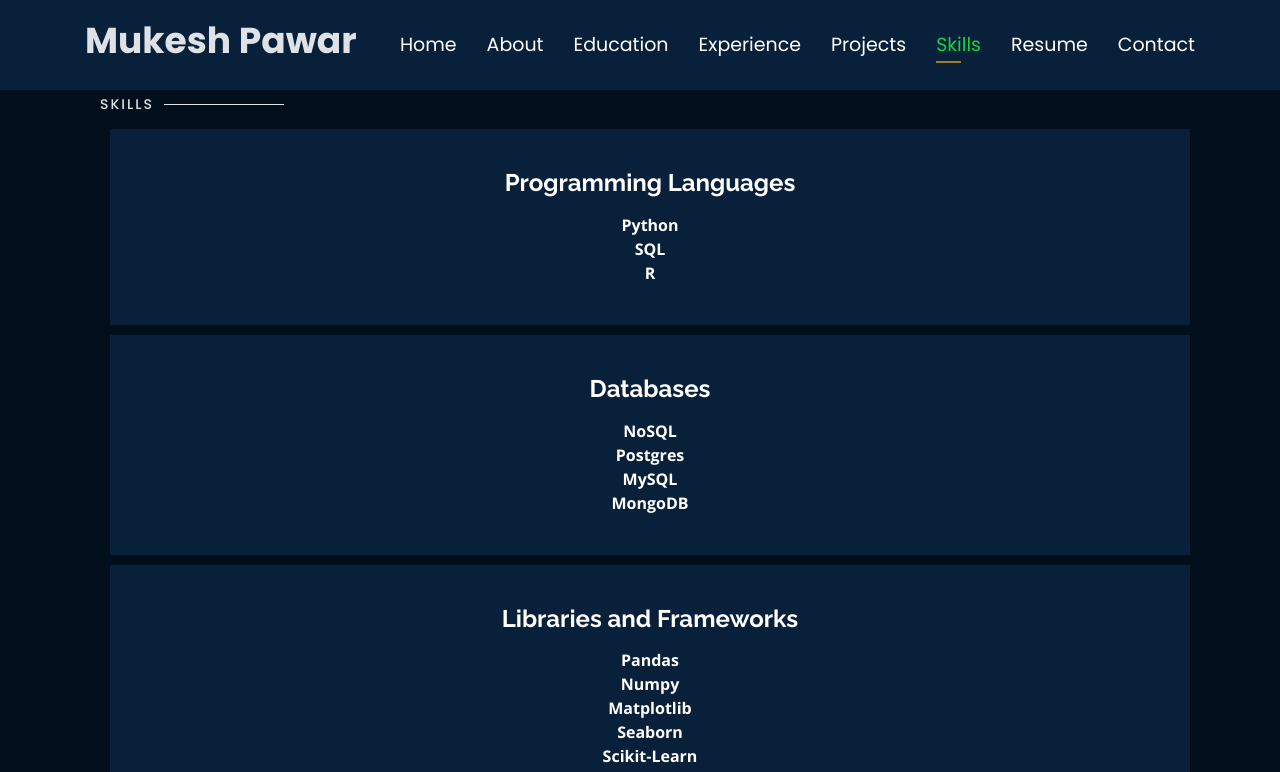
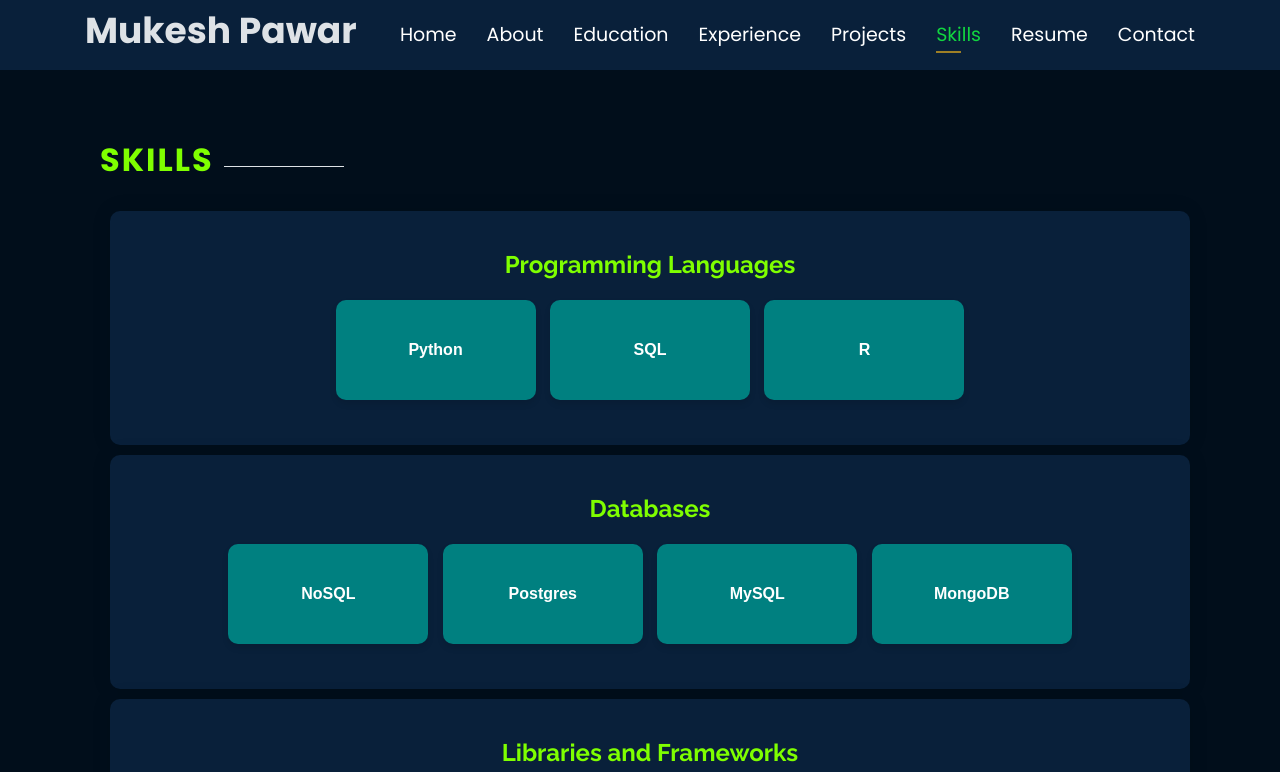
Before and after one commit to Pioneerst/Portfolio.github.io, a plain HTML site: page Index-1.html in a window 1280 px wide. Both pictures are taken after a click on the link "Skills". Shown: the top 772 px of the page. Drawn offline with nearby package versions, Linux system fonts and the light colour scheme.

Commit message:
Update style.css

```diff
--- a/assets/css/style.css
+++ b/assets/css/style.css
@@ -79,7 +79,7 @@ h1, h2, h3, h4, h5, h6 {
 
 #header h2 {
   font-size: 24px;
-  margin-top: 20px;
+  margin-top: 25px;
   color: #12d640;
 }
 
@@ -271,7 +271,7 @@ h1, h2, h3, h4, h5, h6 {
 
 /* Header Top */
 #header.header-top {
-  height: 90px;
+  height: 70px;
   position: fixed;
   left: 0;
   top: 0;
@@ -344,7 +344,7 @@ section .container {
   font-size: 14px;
   font-weight: 500;
   padding: 0;
-  line-height: 1px;
+  line-height: 0px;
   margin: 0 0 20px 0;
   letter-spacing: 2px;
   text-transform: uppercase;
@@ -380,7 +380,7 @@ section .container {
   color: #1c7d32;
 }
 
-.about-me .content ul {
+about-me .content ul {
   list-style: none;
   padding: 0;
 }
@@ -407,7 +407,7 @@ section .container {
 }
 
 .counts .count-box {
-  padding: 30px 30px 25px 30px;
+  padding: 30px 30px 20px 30px;
   width: 100%;
   position: relative;
   text-align: center;
@@ -440,40 +440,85 @@ section .container {
   font-size: 14px;
 }
 
-/*--------------------------------------------------------------
-# Skills
---------------------------------------------------------------*/
-.skills .progress {
-  height: 50px;
-  display: block;
-  background: none;
+
+ /* CSS Styles */
+ body {
+  font-family: Arial, sans-serif; /* Default font */
+  background-color: #f8f9fa; /* Light gray background */
 }
 
-.skills .progress .skill {
-  padding: 0;
-  margin: 0 0 6px 0;
-  text-transform: uppercase;
-  display: block;
-  font-weight: 600;
-  font-family: "Poppins", sans-serif;
-  color: #fff;
+.services {
+  padding: 60px 0;
 }
 
-.skills .progress .skill .val {
-  float: right;
-  font-style: normal;
+.section-title h2 {
+  font-size: 32px;
+  font-weight: 700;
+  text-transform: uppercase;
+  margin-bottom: 20px;
+  padding-bottom: 20px;
+  position: relative;
+  color: chartreuse; /* Dark gray text */
+  /* text-align: center;  Remove center alignment */
 }
 
-.skills .progress-bar-wrap {
-  background: rgba(255, 255, 255, 0.15);
+.section-title h2::before {
+  content: "";
+  position: absolute;
+  display: block;
+  width: 50px;
+  height: 3px;
+  bottom: 0;
+  left: 50%;
+  transform: translateX(-50%); /* Center the line */
 }
 
-.skills .progress-bar {
-  width: 1px;
-  height: 10px;
-  transition: .9s;
-  background-color: #1c7d32;
+.icon-box {
+  background: #fff; /* White box background */
+  padding: 20px;
+  box-shadow: 0 0 20px rgba(0, 0, 0, 0.1);
+  transition: all 0.3s ease-in-out;
+  border-radius: 10px;
+  margin-bottom: 20px;
+  text-align: center; /* Center-align the content */
 }
+
+.icon-box h4 {
+  font-size: 24px;
+  font-weight: 700;
+  margin-bottom: 15px;
+  color: chartreuse; /* Dark gray text */
+}
+
+.icon-box p {
+  line-height: 24px;
+  font-size: 14px;
+  margin-bottom: 0;
+}
+
+.skill-box {
+  width: 200px;
+  height: 100px;
+  margin: 5px;
+  display: inline-flex;
+  align-items: center;
+  justify-content: center;
+  border-radius: 10px;
+  text-align: center;
+  font-weight: bold;
+  color: #fff; /* White text */
+  transition: all 0.3s ease-in-out;
+  cursor: pointer;
+  background-color: teal; /* Sky blue */
+  box-shadow: 0 4px 6px rgba(0, 0, 0, 0.1); /* Shadow effect */
+}
+
+/* Hover effect */
+.skill-box:hover {
+  transform: translateY(-5px);
+  box-shadow: 0 8px 12px rgba(0, 0, 0, 0.1);
+}
+
 
 /*--------------------------------------------------------------
 # Interests
@@ -490,14 +535,14 @@ section .container {
 .interests .icon-box i {
   font-size: 32px;
   padding-right: 10px;
-  line-height: 1;
+  line-height: 0;
 }
 
 .interests .icon-box h3 {
   font-weight: 700;
   margin: 0;
   padding: 0;
-  line-height: 1;
+  line-height: 0;
   font-size: 16px;
   color: #fff;
 }
```
